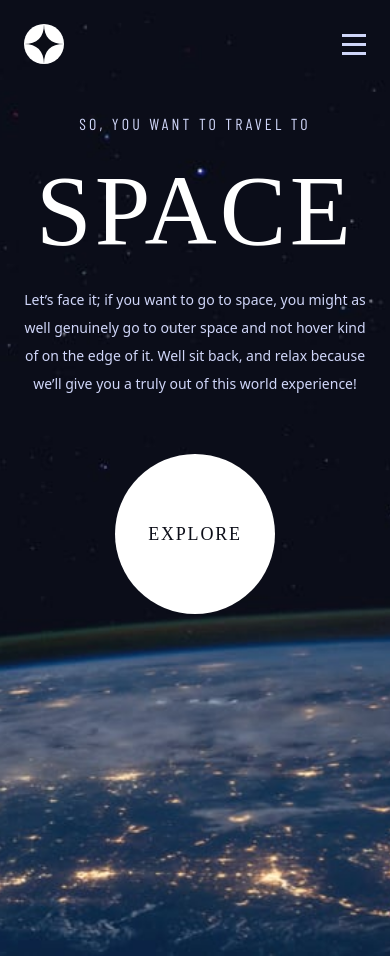
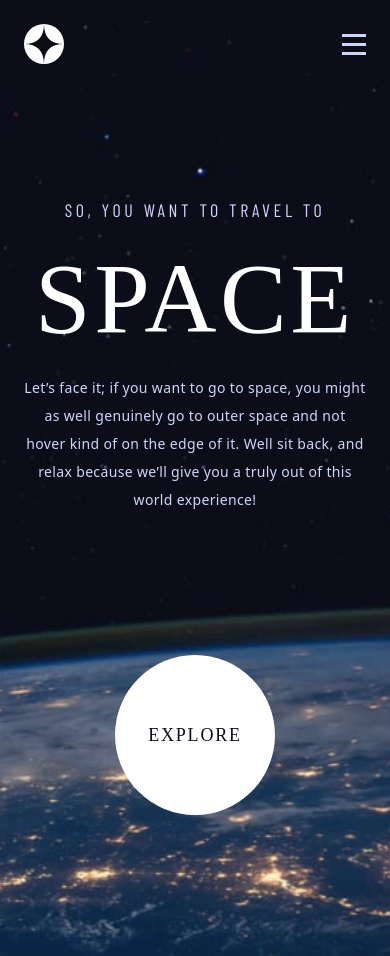
Before and after one commit to Sana-Shabeel/space-tourism-ts, a React (Vite) app: page / in a window 390 px wide. Built offline with nearby package versions, Linux system fonts and the light colour scheme; a web font is replaced by a local one.

Commit message:
homepage mobile view

```diff
--- a/src/pages/Homepage.tsx
+++ b/src/pages/Homepage.tsx
@@ -2,16 +2,16 @@ import React, { useState } from "react";
 
 const Landing = () => {
   return (
-    <section className="h-screen flex flex-col text-lightBlue mt-6">
+    <section className="h-screen flex flex-col justify-evenly text-lightBlue mt-6">
       <div>
-        <h1 className="font-barlowCond text-fs300 text-center tracking-h1space">
+        <h1 className="font-barlowCond text-fs400 text-center tracking-h1space">
           SO, YOU WANT TO TRAVEL TO{" "}
           <span className="text-fs800 block text-white font-bellefair">
             SPACE
           </span>
         </h1>
         <div className="mx-6">
-          <p className="text-fs200 text-center leading-7	">
+          <p className="text-fs200 text-center leading-7	tracking-wide font-extralight">
             Let’s face it; if you want to go to space, you might as well
             genuinely go to outer space and not hover kind of on the edge of it.
             Well sit back, and relax because we’ll give you a truly out of this
```
